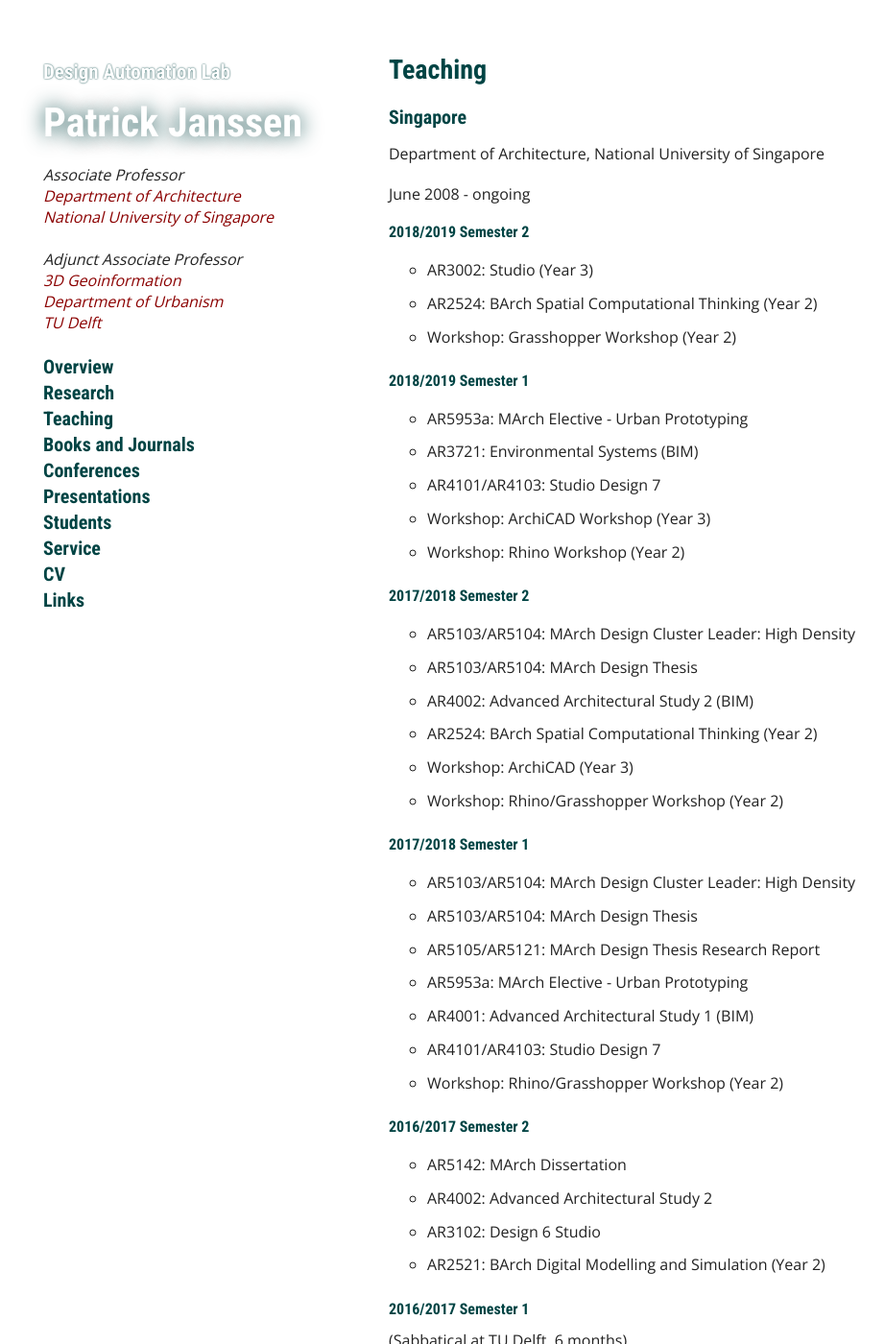
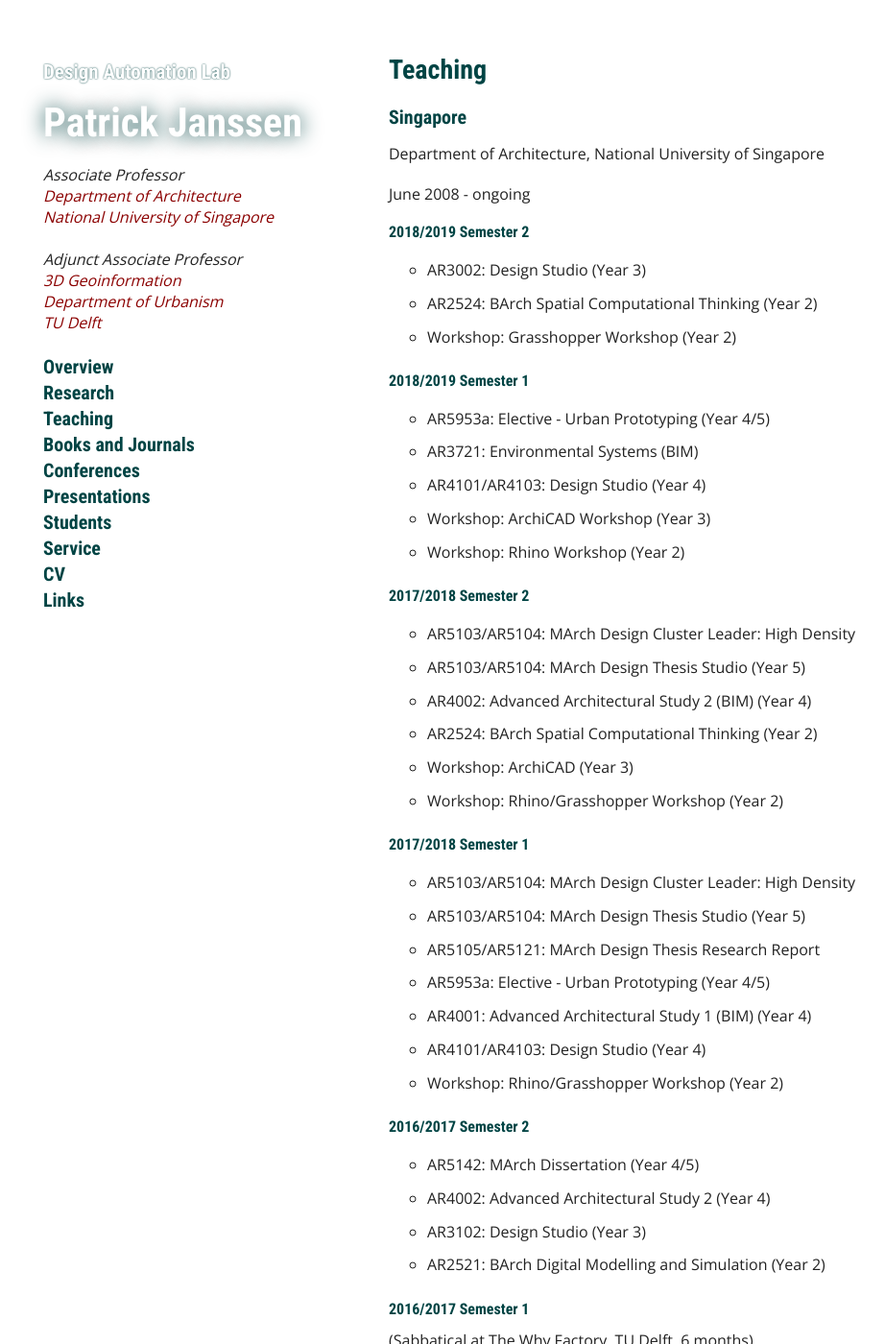
Before and after one commit to phtj/patrick-janssen, a Jekyll site: the page built from teaching.md, in a window 1280 px wide and 1400 px high. Shown: the whole window at 96% size, without its empty margins (165-1087 px from the left). Built offline with Jekyll 4.4.1, drawn with Linux system fonts in a browser that asks for light colours; our own code applies the rules of GitHub Pages for plain Markdown files; a script that is not in the unit is left out; some of the changed text lies outside the part shown.

```diff
--- a/_layouts/default.html
+++ b/_layouts/default.html
@@ -60,17 +60,7 @@
     </div>
 
     <script src="{{ '/assets/js/scale.fix.js' | relative_url }}"></script>
-    {% if site.google_analytics %}
-      <script>
-          (function(i,s,o,g,r,a,m){i['GoogleAnalyticsObject']=r;i[r]=i[r]||function(){
-          (i[r].q=i[r].q||[]).push(arguments)},i[r].l=1*new Date();a=s.createElement(o),
-          m=s.getElementsByTagName(o)[0];a.async=1;a.src=g;m.parentNode.insertBefore(a,m)
-          })(window,document,'script','https://www.google-analytics.com/analytics.js','ga');
 
-          ga('create', '{{ site.google_analytics }}', 'auto');
-          ga('send', 'pageview');
-      </script>
-    {% endif %}
     <script>
       // Open the Modal
       function openModal(src) {
@@ -83,5 +73,18 @@
         document.getElementById('modalImg').src = "";
       }
     </script>
+
+    {% if site.google_analytics %}
+      <script>
+          (function(i,s,o,g,r,a,m){i['GoogleAnalyticsObject']=r;i[r]=i[r]||function(){
+          (i[r].q=i[r].q||[]).push(arguments)},i[r].l=1*new Date();a=s.createElement(o),
+          m=s.getElementsByTagName(o)[0];a.async=1;a.src=g;m.parentNode.insertBefore(a,m)
+          })(window,document,'script','https://www.google-analytics.com/analytics.js','ga');
+
+          ga('create', '{{ site.google_analytics }}', 'auto');
+          ga('send', 'pageview');
+      </script>
+    {% endif %}
+
   </body>
 </html>
--- a/assets/css/style.scss
+++ b/assets/css/style.scss
@@ -223,6 +223,7 @@
     border-color: black;
     width: 120px;
     height: 120px;
+    cursor: pointer;
 }
 
 h4.item-title {
--- a/teaching.md
+++ b/teaching.md
@@ -11,23 +11,23 @@
 
 ### 2018/2019 Semester 2
 
-- AR3002: Studio (Year 3)
+- AR3002: Design Studio (Year 3)
 - AR2524: BArch Spatial Computational Thinking (Year 2)
 - Workshop: Grasshopper Workshop (Year 2)
 
 ### 2018/2019 Semester 1
 
-- AR5953a: MArch Elective - Urban Prototyping
+- AR5953a: Elective - Urban Prototyping (Year 4/5)
 - AR3721: Environmental Systems (BIM)
-- AR4101/AR4103: Studio Design 7
+- AR4101/AR4103: Design Studio (Year 4)
 - Workshop: ArchiCAD Workshop (Year 3)
 - Workshop: Rhino Workshop (Year 2)
 
 ### 2017/2018 Semester 2
 
 - AR5103/AR5104: MArch Design Cluster Leader: High Density
-- AR5103/AR5104: MArch Design Thesis
-- AR4002: Advanced Architectural Study 2 (BIM)
+- AR5103/AR5104: MArch Design Thesis Studio (Year 5)
+- AR4002: Advanced Architectural Study 2 (BIM) (Year 4)
 - AR2524: BArch Spatial Computational Thinking (Year 2)
 - Workshop: ArchiCAD (Year 3)
 - Workshop: Rhino/Grasshopper Workshop (Year 2)
@@ -35,126 +35,129 @@
 ### 2017/2018 Semester 1
 
 - AR5103/AR5104: MArch Design Cluster Leader: High Density
-- AR5103/AR5104: MArch Design Thesis
+- AR5103/AR5104: MArch Design Thesis Studio (Year 5)
 - AR5105/AR5121: MArch Design Thesis Research Report
-- AR5953a: MArch Elective - Urban Prototyping
-- AR4001: Advanced Architectural Study 1 (BIM)
-- AR4101/AR4103: Studio Design 7
+- AR5953a: Elective - Urban Prototyping (Year 4/5)
+- AR4001: Advanced Architectural Study 1 (BIM) (Year 4)
+- AR4101/AR4103: Design Studio (Year 4)
 - Workshop: Rhino/Grasshopper Workshop (Year 2)
 
 ### 2016/2017 Semester 2
 
-- AR5142: MArch Dissertation
-- AR4002: Advanced Architectural Study 2
-- AR3102: Design 6 Studio
+- AR5142: MArch Dissertation (Year 4/5)
+- AR4002: Advanced Architectural Study 2 (Year 4)
+- AR3102: Design Studio (Year 3)
 - AR2521: BArch Digital Modelling and Simulation (Year 2)
 
 ### 2016/2017 Semester 1
 
-(Sabbatical at TU Delft, 6 months)
+(Sabbatical at The Why Factory, TU Delft, 6 months)
+
 - Workshop: Advanced ArchiCAD Workshop
 - Workshop: Rhino/Grasshopper Workshop
 
 ### 2015/2016 Semester 2
 
-- AR5104: MArch Design Thesis
-- AR5121: MArch Design Thesis Research Report
-- AR5953m: MArch Elective- Iterative Virtual Prototyping
-- AR4002: Advanced Architectural Study 2 (BIM)
+- AR5104: MArch Design Thesis Studio (Year 5)
+- AR5121: MArch Design Thesis Research Report (Year 5)
+- AR5953m: Elective - Iterative Virtual Prototyping (Year 4/5)
+- AR4002: Advanced Architectural Study 2 (BIM) (Year 4)
 
 ### 2015/2016 Semester 1
 
-(Research Visit to ETH Zurich, 3 months)
-- AR5103/AR5104: MArch Design Thesis
-- AR5142: MArch Dissertation
-- AR4001: Advanced Architectural Study 1 (BIM)
+(Research Visit to Chair of Information Architecture, ETH Zurich, 3 months)
+
+- AR5103/AR5104: MArch Design Thesis Studio (Year 5)
+- AR5142: MArch Dissertation (Year 4/5)
+- AR4001: Advanced Architectural Study 1 (BIM) (Year 4)
 - AR2521: BArch Digital Modelling and Simulation (Year 2)
 
 ### 2014/2015 Semester 2
 
-- AR5104: MArch Design Thesis
-- AR5121: MArch Design Thesis Research Report
-- AR5142: MArch Dissertation
+- IFoU: International Forum on Urbanism, Winter School (Year 4/5)
+- AR5104: MArch Design Thesis Studio (Year 5)
+- AR5121: MArch Design Thesis Research Report (Year 5)
+- AR5142: MArch Dissertation (Year 4/5)
 - AR2521: BArch Digital Modelling and Simulation (Year 2)
 
 ### 2014/2015 Semester 1
 
-- AR5104: MArch Design Thesis
-- AR5142: MArch Dissertation
-- AR5953m: MArch Elective- Iterative Virtual Prototyping
+- AR5104: MArch Design Thesis Studio (Year 5)
+- AR5142: MArch Dissertation (Year 5)
+- AR5953m: Elective - Iterative Virtual Prototyping (Year 4/5)
 - Workshop: ArchiCAD BIM (Year 5)
 
 ### 2013/2014 Semester 2
 
-- AR5104: MArch Design Thesis
-- AR5121: MArch Design Thesis Research Report
+- AR5104: MArch Design Thesis Studio (Year 5)
+- AR5121: MArch Design Thesis Research Report (Year 5)
 
 ### 2013/2014 Semester 1
 
-- AR5104: MArch Design Thesis
-- AR5953m: MArch Elective - Iterative Virtual Prototyping
-- AR2521: Digital Modelling and Simulation
+- AR5104: MArch Design Thesis Studio (Year 5)
+- AR5953m: Elective - Iterative Virtual Prototyping (Year 4/5)
+- AR2521: BArch Digital Modelling and Simulation (Year 2)
 
 ### 2012/2013 Semester 2
 
-- AR5104: MArch Design Thesis
+- AR5104: MArch Design Thesis Studio (Year 5)
 - AR4104: Design Studio (Year 4)
 
 ### 2012/2013 Semester 1
 
-- AR5104: MArch Design Thesis
-- AR5121: MArch Design Thesis Research Report
-- AR5142: MArch Dissertation
-- AR5953a: MArch Elective- Iterative Virtual Prototyping
+- AR5104: MArch Design Thesis Studio (Year 5)
+- AR5121: MArch Design Thesis Research Report (Year 5)
+- AR5142: MArch Dissertation (Year 4/5)
+- AR5953a: Elective - Iterative Virtual Prototyping (Year 4/5)
 
 ### 2011/2012 Semester 2
 
-- AR5104: MArch Design Thesis
+- AR5104: MArch Design Thesis Studio (Year 5)
 - AR4104: Design Studio (Year 4)
 
 ### 2011/2012 Semester 1
 
-- AR5104: MArch Design Thesis
-- AR5121: MArch Design Thesis Research Report
-- AR5142: MArch Dissertation
-- AR2511: Digital Design Media
+- AR5104: MArch Design Thesis Studio (Year 5)
+- AR5121: MArch Design Thesis Research Report (Year 5)
+- AR5142: MArch Dissertation (Year 4/5)
+- AR2511: BArch Digital Design Media (Year 2)
 
 ### 2010/2011 Semester 2
 
-- AR5104: MArch Design Thesis
+- AR5104: MArch Design Thesis Studio (Year 5)
 - AR4104: Design Studio (Year 4)
 
 ### 2010/2011 Semester 1
 
-- AR5104: MArch Design Thesis
-- AR5121: MArch Design Thesis Research Report
+- AR5104: MArch Design Thesis Studio (Year 5)
+- AR5121: MArch Design Thesis Research Report (Year 5)
 - AR4103: Design Studio (Year 4)
-- AR2511: Digital Design Media
+- AR2511: BArch Digital Design Media (Year 2)
 
 ### 2009/2010 Semester 2
 
-- AR5104: MArch Design Thesis
+- AR5104: MArch Design Thesis Studio (Year 5)
 - AR4104: Design Studio (Year 4)
 
 ### 2009/2010 Semester 1
 
-- AR5104: MArch Design Thesis
-- AR5121: MArch Design Thesis Research Report
-- AR4323 Integrated Design & Sustainability
+- AR5104: MArch Design Thesis Studio (Year 5)
+- AR5121: MArch Design Thesis Research Report (Year 5)
+- AR4323: Integrated Design & Sustainability (Year 4)
 - AR4103: Design Studio (Year 4)
 - AR2102: Design Studio (Year 2)
-- AR2511: Digital Design Media
+- AR2511: BArch Digital Design Media (Year 2)
 
 ### 2008/2009 Semester 2
 
-- AR5104: MArch Design Thesis
-- AR5559: MArch Elective - Generative Techniques in Design
+- AR5104: MArch Design Thesis Studio (Year 5)
+- AR5559: Elective - Generative Techniques in Design (Year 4/5)
 
 ### 2008/2009 Semester 1
 
-- AR5104: MArch Design Thesis
-- AR5121: MArch Design Thesis Research Report
-- AR5559: MArch Elective - Generative Techniques in Design
+- AR5104: MArch Design Thesis Studio (Year 5)
+- AR5121: MArch Design Thesis Research Report (Year 5)
+- AR5559: Elective - Generative Techniques in Design (Year 4/5)
 
 ## Melbourne
 
@@ -185,7 +188,7 @@
 2004 - 2005
 
 ### Department of Architecture, Hong Kong University
-- CAAD Methods (M. Arch, 4th/5th year, 20 students)
+- Elective - CAAD Methods (M. Arch, Year 4/5, 20 students)
 
 ### School of Design, Hong Kong Polytechnic University
 - Design Presentation (MSc Multimedia and Entertainment Technology)
```
Also changed, not shown: index.md (+5 -9 lines).
